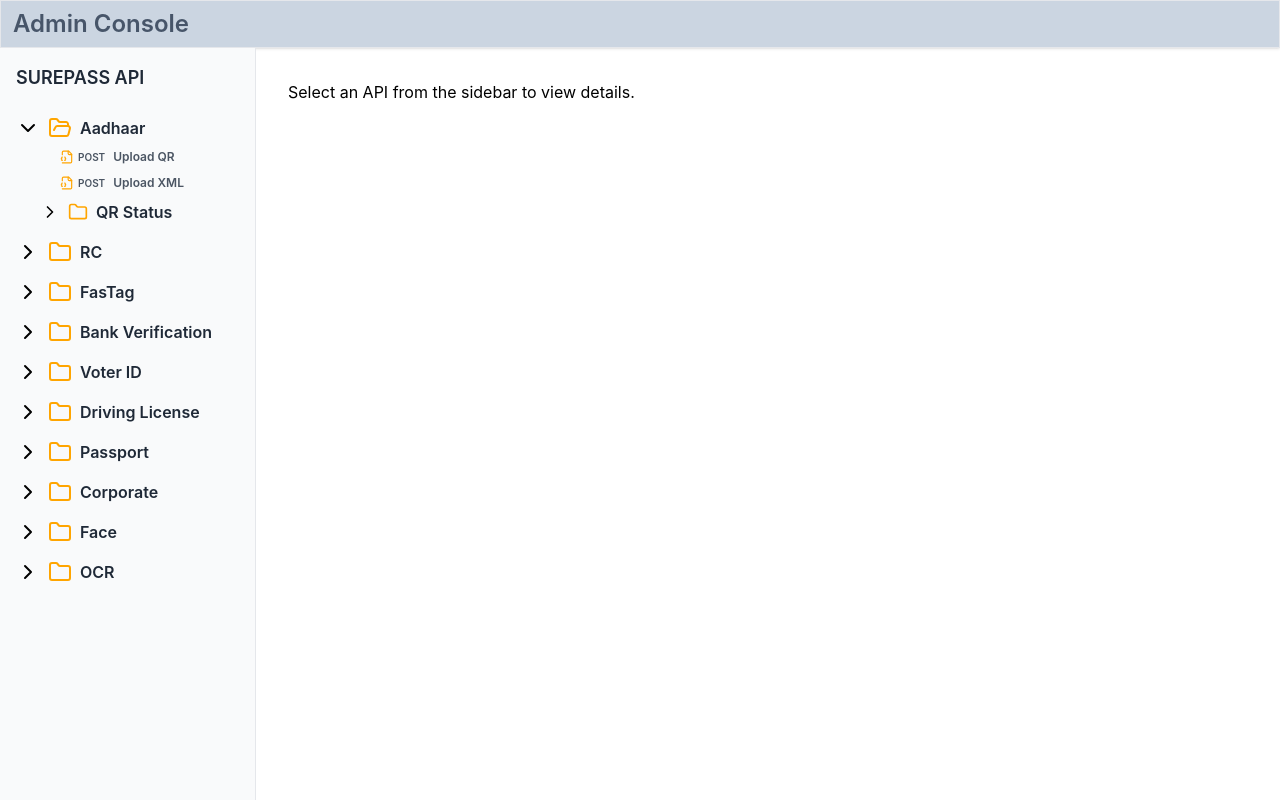
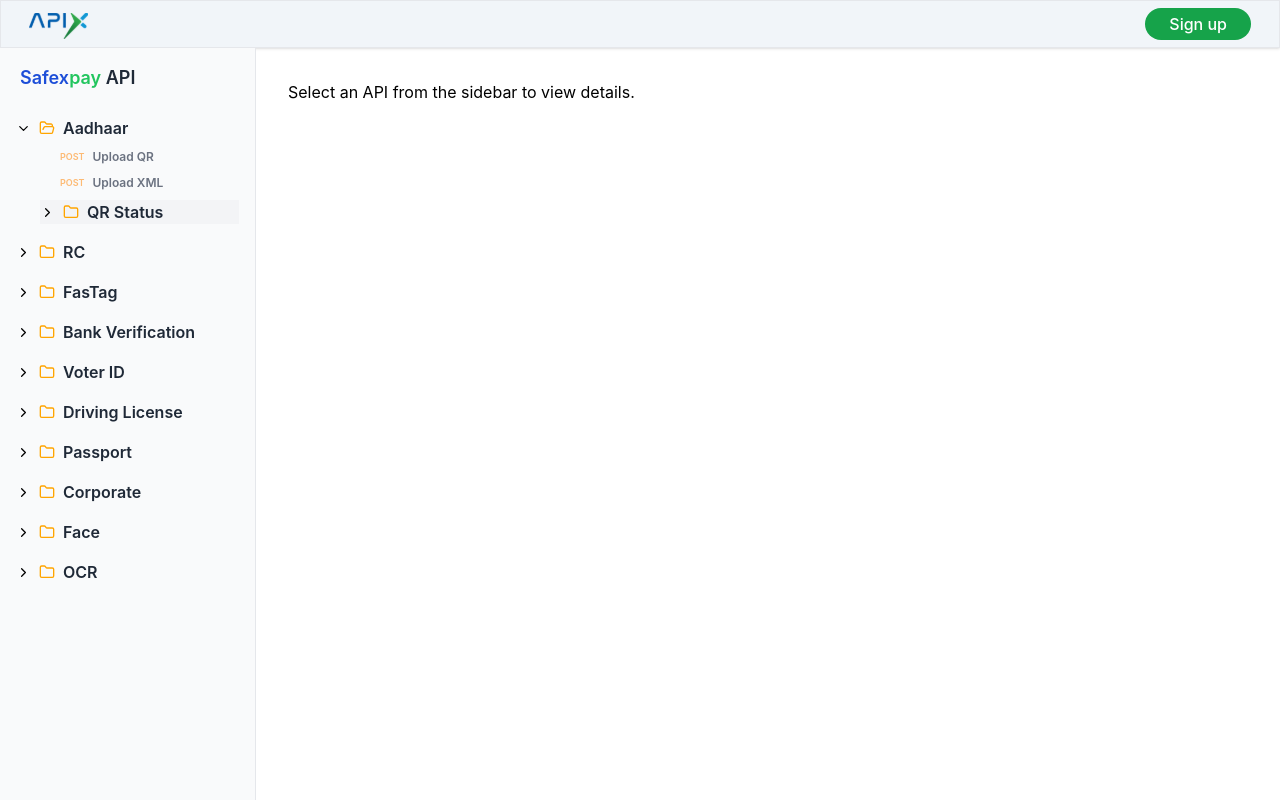
Before and after one commit to brawny271/admin-docs, a React (Create React App) app: page / in a window 1280 px wide. Both pictures are taken after a click on the element "Aadhaar". Built offline with nearby package versions, Linux system fonts and the light colour scheme.

Commit message:
main section body ui

```diff
--- a/src/App.js
+++ b/src/App.js
@@ -3,17 +3,25 @@
 import Sidebar from "./components/Sidebar";
 import MainContent from "./components/MainContent";
 import apiFolders from "./ApiFolders.js";
+import apix from "./assets/svg/apix-logo.svg";
 
 const App = () => {
   const [selectedItem, setSelectedItem] = useState(null);
 
   return (
     <div className="h-screen">
-      <div className="h-[3rem] w-full border shadow flex items-center bg-slate-300">
-        <span className="w-[200px] flex justify-center text-[24px] font-semibold text-slate-600">
-          {" "}
-          Admin Console
-        </span>
+      <div className="h-[3rem] w-full border shadow flex items-center justify-between px-3 bg-slate-100">
+        <div>
+          <span className="w-[200px] ml-4 pt-1 flex justify-start text-[24px] font-semibold text-slate-600">
+            {" "}
+            <img src={apix} />
+          </span>
+        </div>
+        <div className="pr-4">
+          <button className="bg-green-600 rounded-full px-6 py-1  text-white font-medium transition ease-in-out hover:bg-green-500 hover:shadow-text-white-glow">
+            Sign up
+          </button>
+        </div>
       </div>
       <div className="flex h-[calc(100%-3rem)]">
         <Sidebar
--- a/src/components/FolderList.js
+++ b/src/components/FolderList.js
@@ -25,18 +25,18 @@
               {folder.subfolders ? (
                 <>
                   <div
-                    className="flex items-center cursor-pointer"
+                    className="flex items-center cursor-pointer bg-gray-100"
                     onClick={() => toggleFolder(currentIndex)}
                   >
                     {openFolders[currentIndex] ? (
-                      <ChevronDown className="mr-2" size={20} />
+                      <ChevronDown className="mr-2" size={15} />
                     ) : (
-                      <ChevronRight className="mr-2" size={20} />
+                      <ChevronRight className="mr-2" size={15} />
                     )}
                     {openFolders[currentIndex] ? (
-                      <FolderOpen className="mr-2" color="orange" size={20} />
+                      <FolderOpen className="mr-2" color="orange" size={16} />
                     ) : (
-                      <Folder className="mr-2" color="orange" size={20} />
+                      <Folder className="mr-2" color="orange" size={16} />
                     )}
                     <span className="font-semibold text-gray-800">
                       {folder.name}
@@ -50,13 +50,13 @@
                 folder.endpoint && (
                   <button
                     onClick={() => setSelectedItem(folder)}
-                    className="text-gray-600 hover:text-gray-800 text-[12px] font-semibold ml-5 flex items-center"
+                    className="text-gray-500 hover:text-gray-900 text-[12px] font-semibold ml-5 flex items-center"
                   >
-                    <span className="text-[10px] mr-2 flex items-center gap-1">
-                      <FileJson2 size={14} color="orange" />
+                    <span className="text-[9px] mr-2 flex items-center gap-1 text-orange-300">
+                      {/* <FileJson2 size={14} color="orange" /> */}
                       {folder.method}
                     </span>
-                    {folder.name}
+                    <span className="hover:underline">{folder.name}</span>
                   </button>
                 )
               )}
--- a/src/components/MainContent.js
+++ b/src/components/MainContent.js
@@ -17,7 +17,8 @@
   }
 
   return (
-    <div className="flex-1 p-8 bg-white">
+    <div className="w-full flex flex-wrap">
+      <div className="flex-1 p-8 bg-white w-[49%]">
         <div className="mb-8">
           <h3 className="text-2xl font-bold mb-4">
             {selectedItem.method} {selectedItem.name}
@@ -37,6 +38,21 @@
           ))}
         </div>
       </div>
+      <div className="w-[49%] bg-[#303030] p-6 flex flex-col gap-6">
+        <div>
+          <div className="mb-3">
+            <h5 className="font-semibold text-white">Example Request</h5>
+          </div>
+          <div className="bg-[#202020] w-full h-[180px] rounded"></div>
+        </div>
+        <div>
+          <div className="mb-3">
+            <h5 className="font-semibold text-white">Example Response</h5>
+          </div>
+          <div className="bg-[#202020] w-full h-auto min-h-[200px] rounded"></div>
+        </div>
+      </div>
+    </div>
   );
 };
 
--- a/src/components/Sidebar.js
+++ b/src/components/Sidebar.js
@@ -14,7 +14,10 @@
 
   return (
     <div className="w-64 bg-gray-50 border-r border-gray-200 h-[100%] p-4">
-      <h2 className="text-lg font-semibold mb-6 text-gray-800">SUREPASS API</h2>
+      <h2 className="text-lg font-semibold pl-1  mb-6 rounded-sm text-gray-800">
+        <span className="text-blue-700">Safex</span>
+        <span className="text-green-500">pay</span> API
+      </h2>
       <ul>
         {folders.map((folder, folderIndex) => (
           <li key={folderIndex} className="mb-4">
@@ -23,14 +26,14 @@
               onClick={() => toggleFolder(folderIndex)}
             >
               {openFolders[folderIndex] ? (
-                <ChevronDown className="mr-2" />
+                <ChevronDown className="mr-2" size={15} />
               ) : (
-                <ChevronRight className="mr-2" />
+                <ChevronRight className="mr-2" size={15} />
               )}
               {openFolders[folderIndex] ? (
-                <FolderOpen className="mr-2" color="orange" />
+                <FolderOpen className="mr-2" color="orange" size={16} />
               ) : (
-                <Folder className="mr-2" color="orange" />
+                <Folder className="mr-2" color="orange" size={16} />
               )}
               <span className="font-semibold text-gray-800">{folder.name}</span>
             </div>
--- a/tailwind.config.js
+++ b/tailwind.config.js
@@ -1,10 +1,21 @@
 /** @type {import('tailwindcss').Config} */
 module.exports = {
-  content: [
-    "./src/**/*.{js,jsx,ts,tsx}",
-  ],
+  content: ["./src/**/*.{js,jsx,ts,tsx}"],
   theme: {
-    extend: {},
+    extend: {
+      boxShadow: {
+        "text-white-glow": "0 0 10px rgba(255, 255, 255, 0.7)",
+      },
+      // keyframes: {
+      //   sparkle: {
+      //     "0%, 100%": { opacity: 1 },
+      //     "50%": { opacity: 0.5 },
+      //   },
+      // },
+      // animation: {
+      //   sparkle: "sparkle 1s infinite ease-in-out",
+      // },
+    },
   },
   plugins: [],
-}
+};
```
Also changed, not shown: src/assets/svg/apix-logo.svg (added), src/assets/svg/safex-logo.svg (added). Lines whose indentation alone changed are shown as unchanged.
